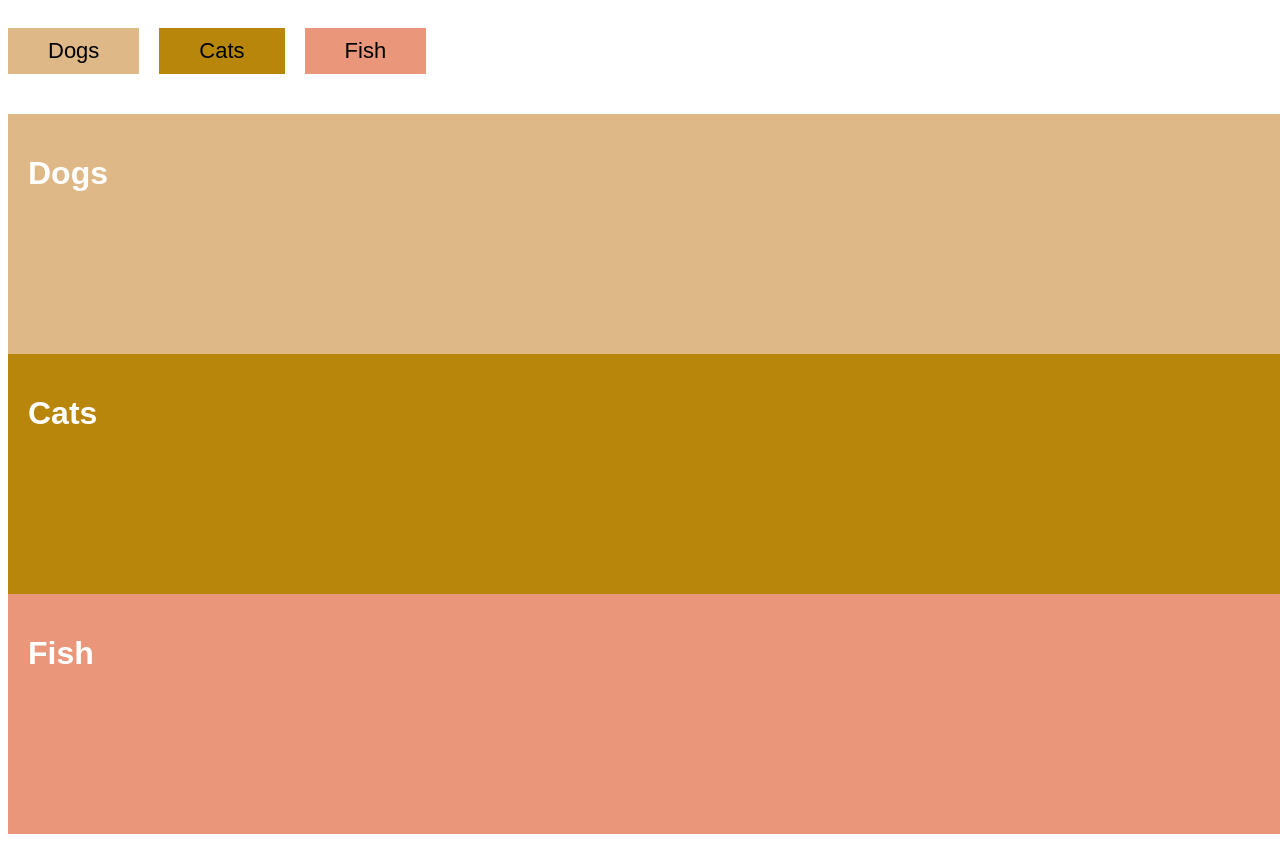
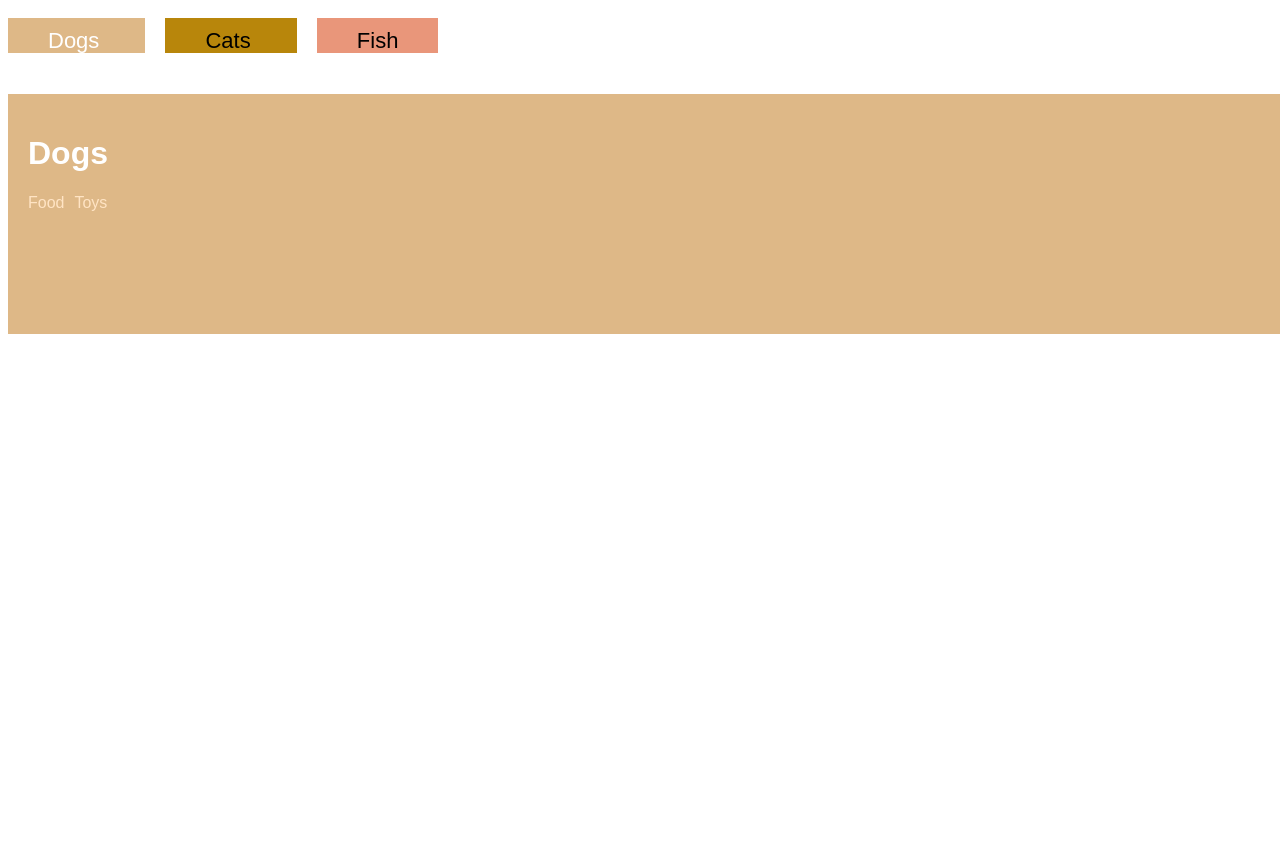
Before and after one commit to netcraft-fullstack-2021/pets, a React (Create React App) app: page /dogs in a window 1280 px wide. Shown: the top 842 px of the page. After the commit the page ends 800 px from the top, so only its background shows below. Built offline with nearby package versions, Linux system fonts and the light colour scheme; a web font is replaced by a local one.

Commit message:
Final version from class

```diff
--- a/src/App.js
+++ b/src/App.js
@@ -1,18 +1,36 @@
+import React from 'react';
+import { BrowserRouter, Route, Routes } from 'react-router-dom';
+
 import './App.css';
 import NavBar from './Navbar';
 import Dogs from './pages/Dogs';
 import Cats from './pages/Cats';
 import Fish from './pages/Fish';
+import Food from './pages/Food';
+import Toys from './pages/Toys';
+import Cat from './pages/Cat';
+
 
 function App() {
-  return <>
+
+  return <BrowserRouter>
     <NavBar />
     <main>
-      <Dogs />
-      <Cats />
-      <Fish />
+      <Routes>
+        <Route path='/' element={<Dogs/>} />
+
+        <Route path='dogs' element={<Dogs />}>
+          <Route path='food' element={<Food />}/>
+          <Route path='toys' element={<Toys />}/>
+        </Route>
+
+        <Route path='cats' element={<Cats />}>
+          <Route path=':catId' element={<Cat />} />
+        </Route>
+        <Route path='fish' element={<Fish />} />
+      </Routes>
     </main>
-  </>;
+  </BrowserRouter>;
 }
 
 export default App;
--- a/src/Navbar.js
+++ b/src/Navbar.js
@@ -1,13 +1,15 @@
 import React from 'react';
+import { NavLink } from 'react-router-dom';
 
 function NavBar() {
 
-    return <nav className='navbar'>
-        <button className='dogs'>Dogs</button>
-        <button className='cats'>Cats</button>
-        <button className='fish'>Fish</button>
-    </nav>
-
+    return (
+		<nav className="navbar">
+			<NavLink to='dogs' className='dogs'> Dogs </NavLink>
+			<NavLink to='cats' className='cats'> Cats </NavLink>
+			<NavLink to='fish' className='fish'> Fish </NavLink>
+		</nav>
+	);
 }
 
 export default NavBar;
--- /dev/null
+++ b/src/pages/Cat.js
@@ -0,0 +1,21 @@
+import React from 'react';
+import catsData from '../CatsData';
+import { useParams } from 'react-router-dom';
+
+function Cat() {
+    const params = useParams();
+    const { name, image, age, color } = catsData[parseInt(params.catId) - 1];
+
+    return (
+		<article>
+			<h1> {name} </h1>
+			<img src={image} />
+			<div>
+				<p>color: {color}</p>
+				<p>age: {age}</p>
+			</div>
+		</article>
+	);
+}
+
+export default Cat;
--- a/src/pages/Cats.js
+++ b/src/pages/Cats.js
@@ -1,11 +1,17 @@
 import React from 'react';
+import { Link, Outlet } from 'react-router-dom';
+import catsData from '../CatsData';
 
 function Cats() {
-
     return <main className='cats'>
         <h1> Cats </h1>
+        {
+            catsData.map(({ id, image }) => <Link to={id} key={id}>
+                <img src={image} />
+            </Link>)
+        }
+        <Outlet />
     </main>
-
 }
 
 export default Cats;
--- a/src/pages/Dogs.js
+++ b/src/pages/Dogs.js
@@ -1,9 +1,15 @@
 import React from 'react';
+import { Link, Outlet } from 'react-router-dom';
 
 function Dogs() {
 
     return <main className='dogs'>
         <h1> Dogs </h1>
+        <div className='dogs-nav'>
+            <Link to='food' className='food'>Food</Link>
+            <Link to='toys' className='toys'>Toys</Link>
+        </div>
+        <Outlet />
     </main>
 
 }
--- /dev/null
+++ b/src/pages/Food.js
@@ -0,0 +1,11 @@
+import React from 'react';
+
+function Food() {
+
+    return <main className='food'>
+        <h1> Food </h1>
+    </main>
+
+}
+
+export default Food;
--- /dev/null
+++ b/src/pages/Toys.js
@@ -0,0 +1,11 @@
+import React from 'react';
+
+function Toys() {
+
+    return <main className='toys'>
+        <h1> Toys </h1>
+    </main>
+
+}
+
+export default Toys;
```
